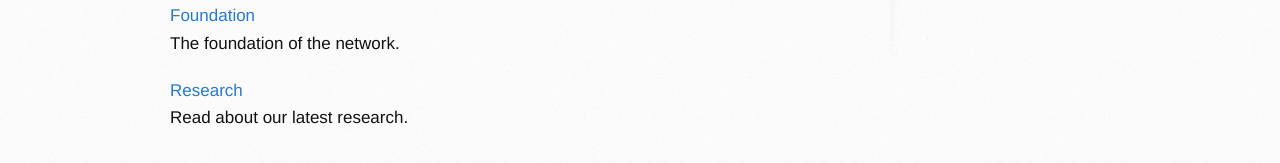
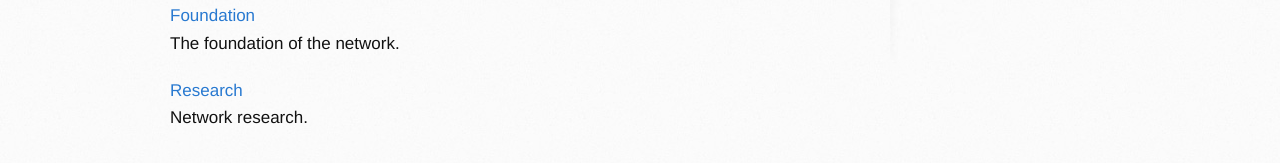
Before and after one commit to networkf/network.github.io, a Jekyll site: the page built from index.md, in a window 1280 px wide. Shown: the part 559-722 px from the top of the page. Built offline with Jekyll 4.4.1, drawn with Linux system fonts in a browser that asks for light colours; some web fonts are replaced; our own code applies the rules of GitHub Pages for plain Markdown files; the repository's description, which GitHub fills in, is left out.

Commit message:
Update index.md

```diff
--- a/index.md
+++ b/index.md
@@ -36,4 +36,4 @@ The foundation of the network.
 
 [Research](/research)
 <br>
-Read about our latest research.
+Network research.
```
